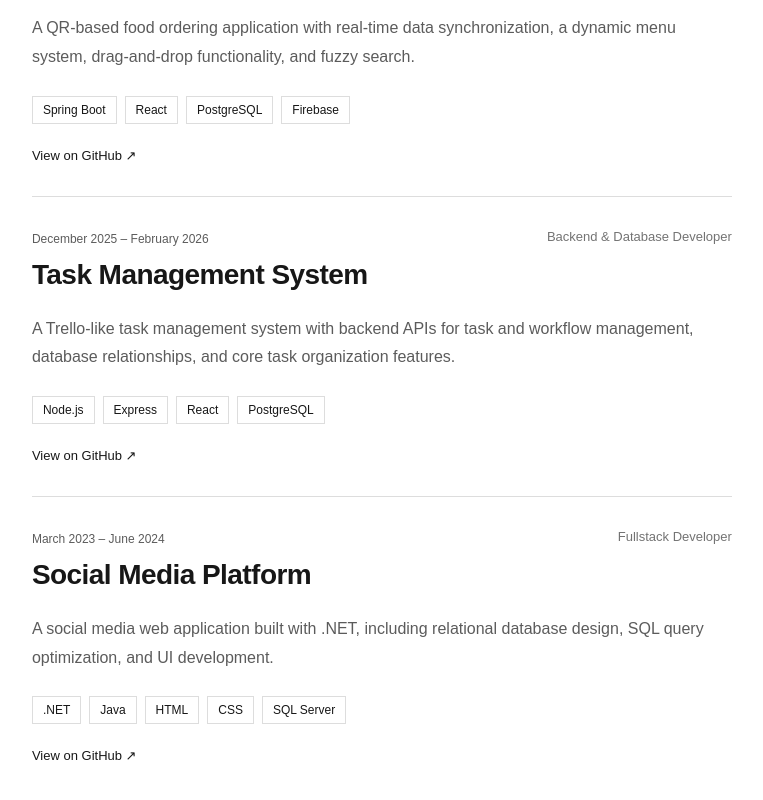
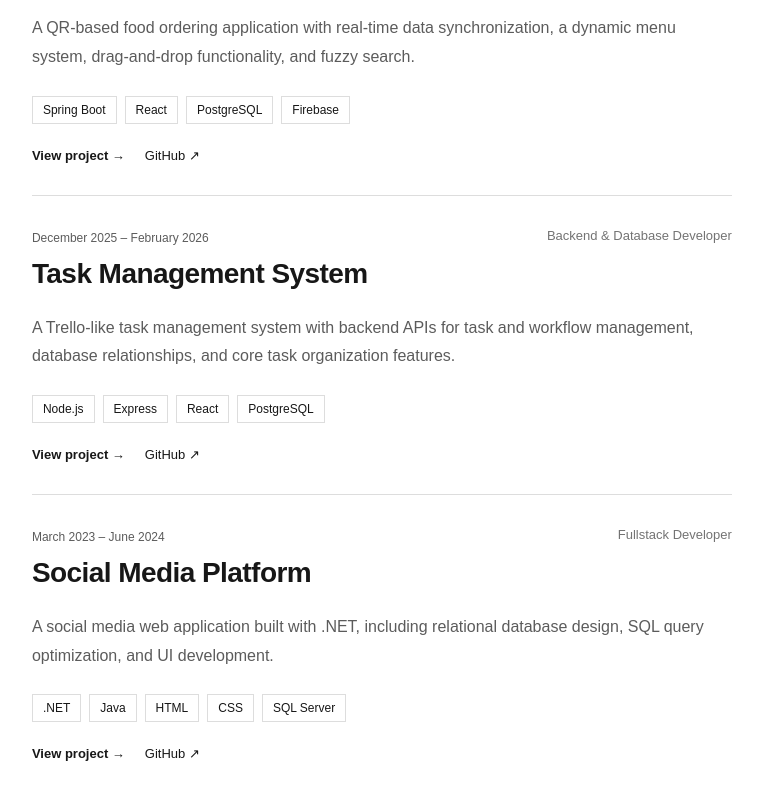
Before and after one commit to PerryPhuoc/my-portfolio, a Next.js app: page / in a window 1280 px wide. Shown: the part 1555-2355 px from the top of the page, without its empty margins (252-1015 px from the left). Built offline with nearby package versions, Linux system fonts and the light colour scheme.

Commit message:
wiring project pages

```diff
--- a/src/components/ProjectCard.module.css
+++ b/src/components/ProjectCard.module.css
@@ -46,9 +46,23 @@
     font-size: 12px;
 }
 
+.actions {
+    display: flex;
+    align-items: center;
+    gap: 20px;
+    margin-top: 24px;
+}
+
+.details {
+    color: inherit;
+    font-size: 13px;
+    font-weight: 600;
+    text-decoration: none;
+}
+
 .github {
+    margin-top: 0;
     display: inline-block;
-    margin-top: 24px;
     color: inherit;
     font-size: 13px;
 }
--- a/src/components/ProjectCard.tsx
+++ b/src/components/ProjectCard.tsx
@@ -1,3 +1,4 @@
+import Link from "next/link";
 import styles from "./ProjectCard.module.css";
 import type { Project } from "@/data/projects";
 
@@ -25,6 +26,14 @@ export default function ProjectCard({ project }: ProjectCardProps) {
             ))}
         </div>
 
+        <div className={styles.actions}>
+            <Link
+                className={styles.details}
+                href={`/projects/${project.slug}`}
+            >
+                View project →
+            </Link>
+
             {project.github && (
                 <a
                 className={styles.github}
@@ -32,9 +41,10 @@ export default function ProjectCard({ project }: ProjectCardProps) {
                 target="_blank"
                 rel="noopener noreferrer"
                 >
-          View on GitHub ↗
+                GitHub ↗
                 </a>
             )}
+        </div>
         </article>
     );
 }
```
Lines whose indentation alone changed are shown as unchanged.
